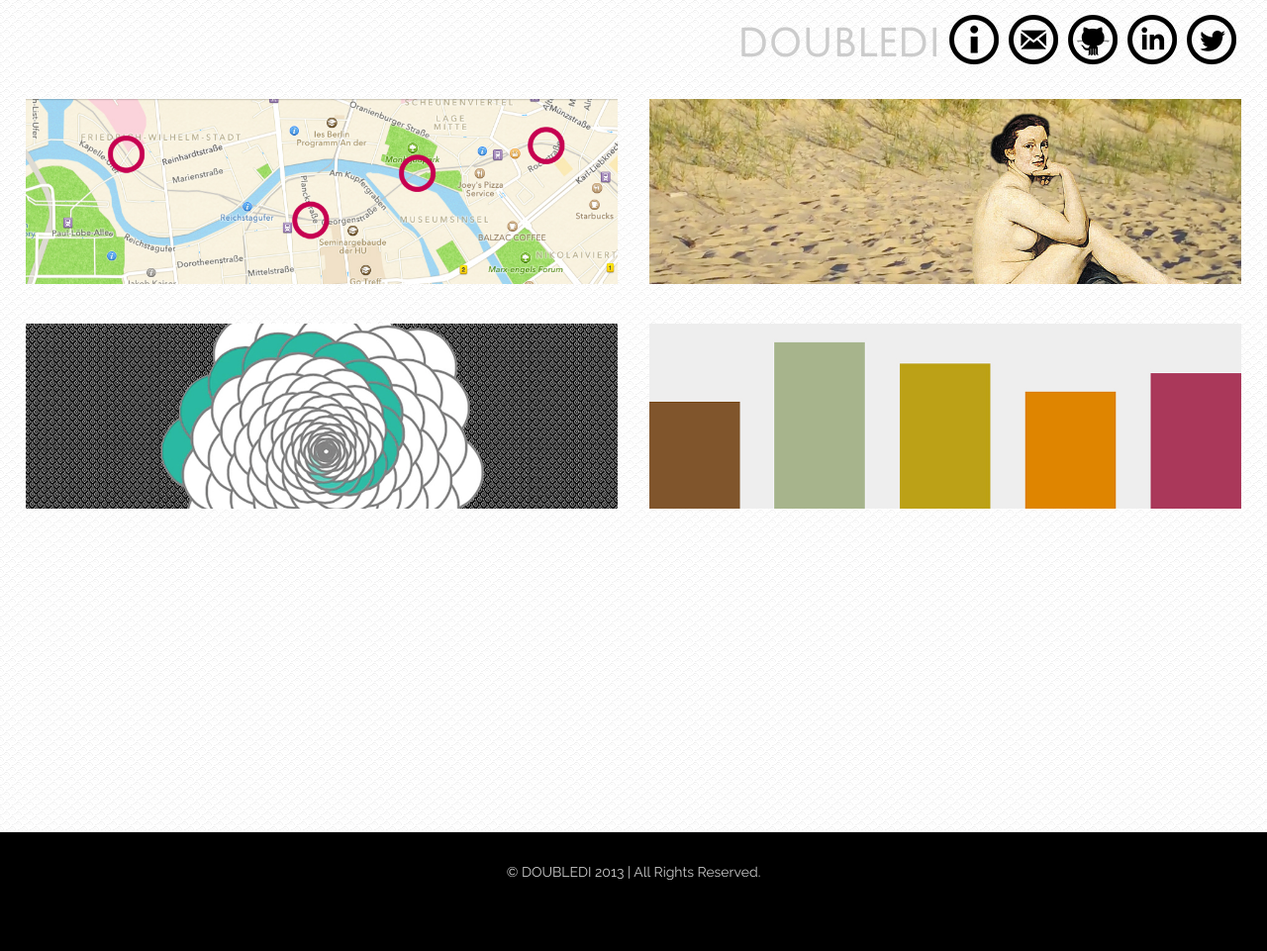
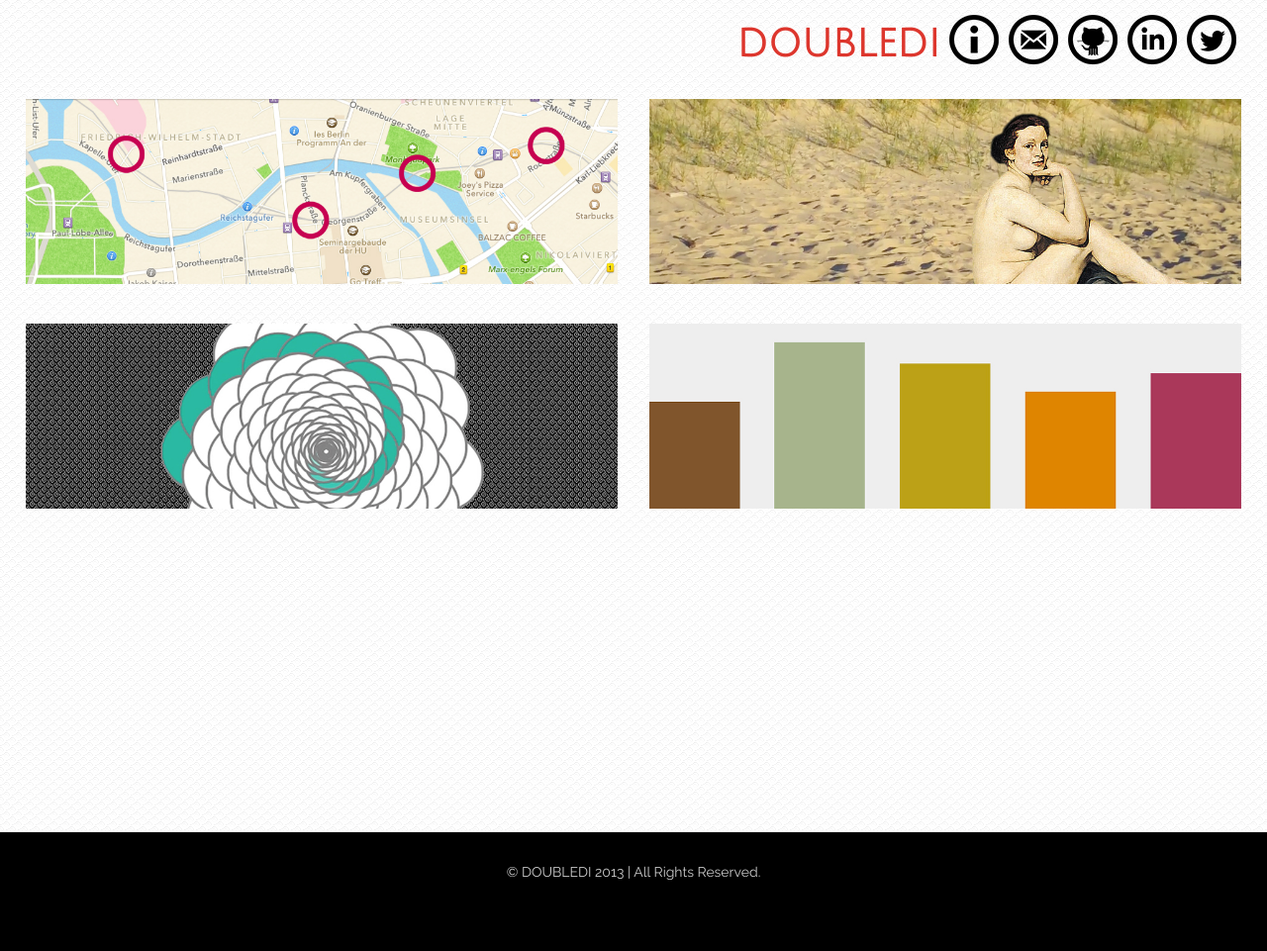
Before and after one commit to diannamertz/doubledi.github.com, a Jekyll site: the page built from index.html, in a window 1280 px wide. Shown: the whole page at 99% size. Built offline with Jekyll 4.4.1, drawn with Linux system fonts in a browser that asks for light colours.

Commit message:
change link color

```diff
--- a/css/style.css
+++ b/css/style.css
@@ -12,7 +12,7 @@ body {
 }
 
 a {
-  color: #ccc;
+  color: #DD362D;
 }
 
 a:hover {
```
